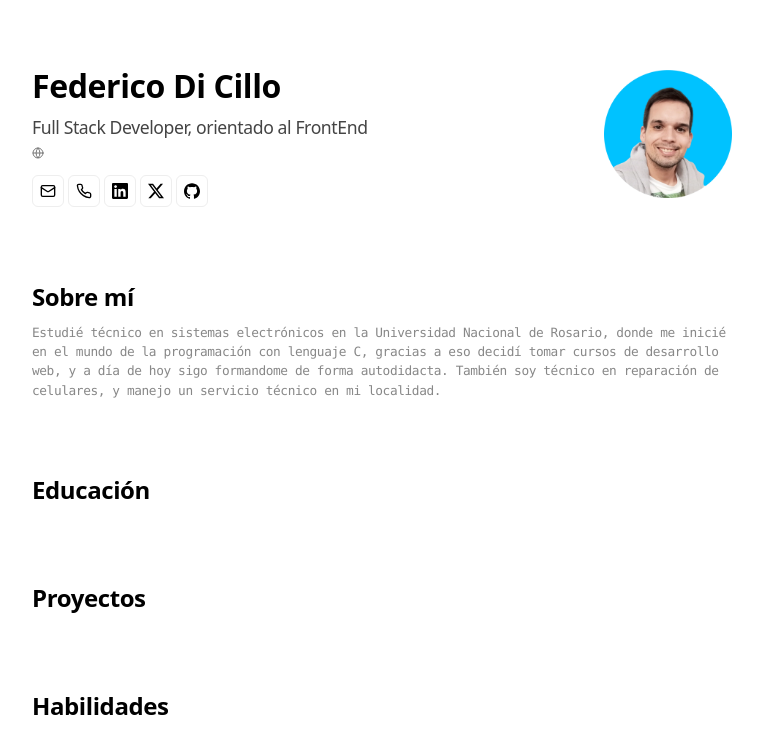
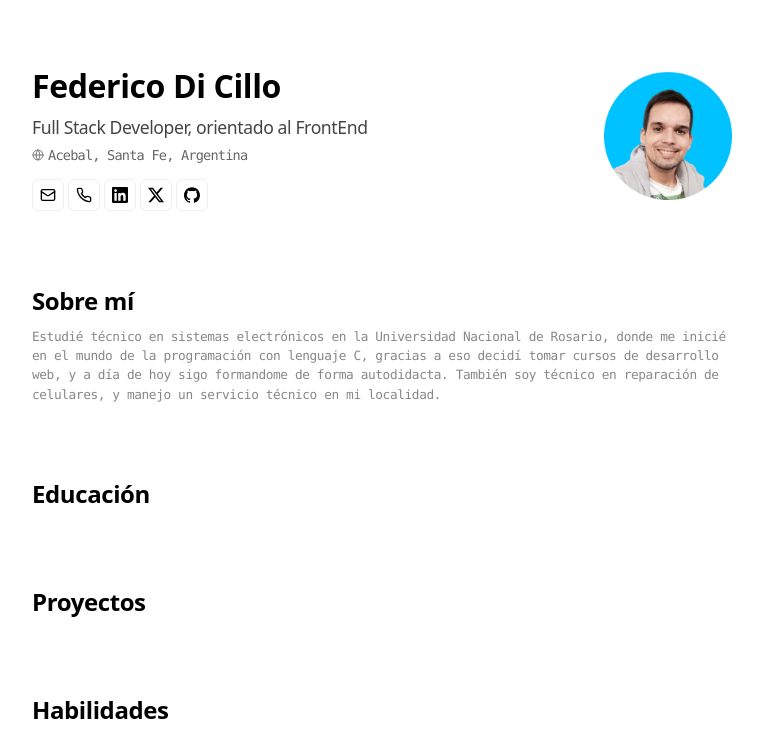
Before and after one commit to federicoDicillo/minimalist-portfolio, an Angular app: page / in a window 1280 px wide. Shown: the top 732 px of the page, without its empty margins (258-1021 px from the left). Built offline with nearby package versions, Linux system fonts and the light colour scheme; grey boxes are pictures that could not be loaded.

Commit message:
add experience, but not have experience

```diff
--- a/src/app/components/sections/hero/hero.component.html
+++ b/src/app/components/sections/hero/hero.component.html
@@ -5,7 +5,7 @@
             <h2>{{label}}</h2>
             <span>
                 <img src="../../../../assets/icons/WorldMap.svg" alt="WorldMap">
-                {{country}}
+                {{location}}
             </span>
             <footer>
                 <div *ngIf="email">
```
